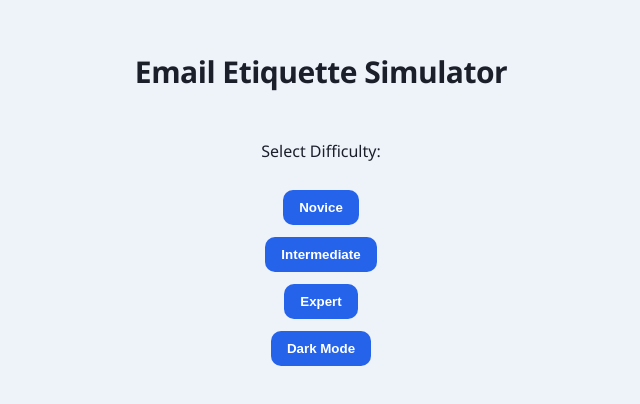
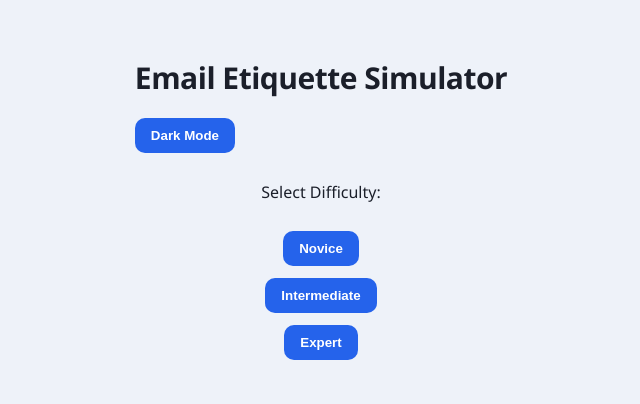
Before and after one commit to cerberusxyz/BEE, a plain HTML site: page index.html in a window 1280 px wide. Shown: the part 202-606 px from the top of the page, without its empty margins (319-959 px from the left). Drawn offline with Linux system fonts and the light colour scheme.

Commit message:
Refactor start screen layout and add dark mode button

```diff
--- a/index.html
+++ b/index.html
@@ -7,16 +7,26 @@
 </head>
 <body>
 
+<!-- START SCREEN -->
 <div id="start-screen">
-  <h1>Email Etiquette Simulator</h1>
+
+  <!-- MENU TOP BAR (ONLY CHANGE) -->
+  <div id="menu-topbar">
+    <h1>Email Etiquette Simulator</h1>
+
+    <div style="margin-left:auto;">
+      <button onclick="toggleTheme()">Dark Mode</button>
+    </div>
+  </div>
+
   <p>Select Difficulty:</p>
   <button onclick="startGame('novice')">Novice</button>
   <button onclick="startGame('intermediate')">Intermediate</button>
   <button onclick="startGame('expert')">Expert</button>
 
-  <button onclick="toggleTheme()">Dark Mode</button>
 </div>
 
+<!-- GAME UI -->
 <div id="app" style="display:none;">
 
   <div id="topbar">
@@ -45,6 +55,7 @@
   </div>
 </div>
 
+<!-- END SCREEN -->
 <div id="end-screen" style="display:none;">
   <h1 id="end-message"></h1>
   <button onclick="location.reload()">Play Again</button>
```
